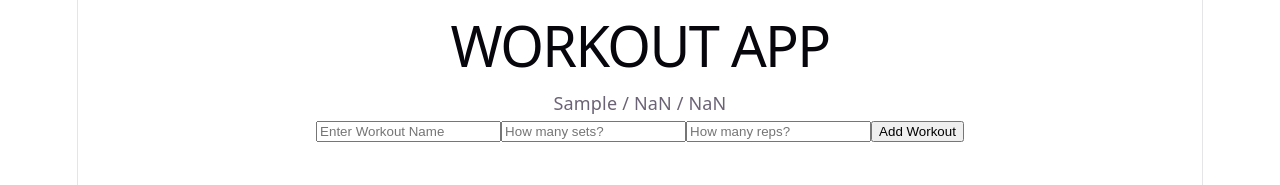
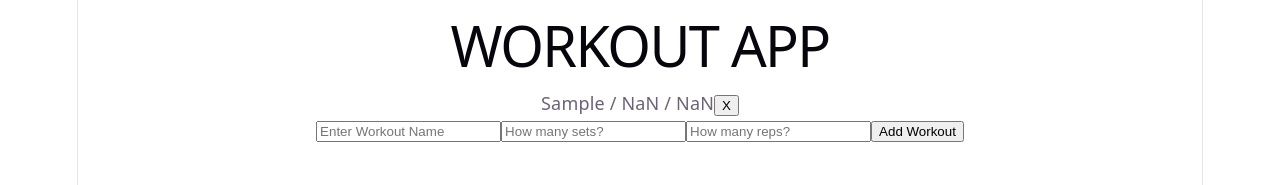
Before and after one commit to Danieljamespm/react-workout-app, a React (Vite) app: page / in a window 1280 px wide. Both pictures are taken after typing "Sample", "Sample", "Sample" into the empty fields and a click on the button "Add Workout". Shown: the top 185 px of the page. Built offline with nearby package versions, Linux system fonts and the light colour scheme.

Commit message:
added delete workout functionality using filter method. User can click X to delete a workout from the list.

```diff
--- a/src/App.jsx
+++ b/src/App.jsx
@@ -20,6 +20,12 @@ function App() {
     setWorkouts(prev => [...prev, newWorkout])
   }
 
+  function deleteWorkout(id) {
+    setWorkouts(prev =>
+      prev.filter(workout => workout.id !== id)
+    )
+  }
+
   return (
     <div>
       <h1>WORKOUT APP</h1>
@@ -28,6 +34,10 @@ function App() {
         {workouts.map((workout) => (
           <div key={workout.id}>
             {workout.name} / {workout.sets} / {workout.reps}
+
+            <button onClick={() => deleteWorkout(workout.id)}>
+              X
+            </button>
           </div>
         ))}
       </div>
```
